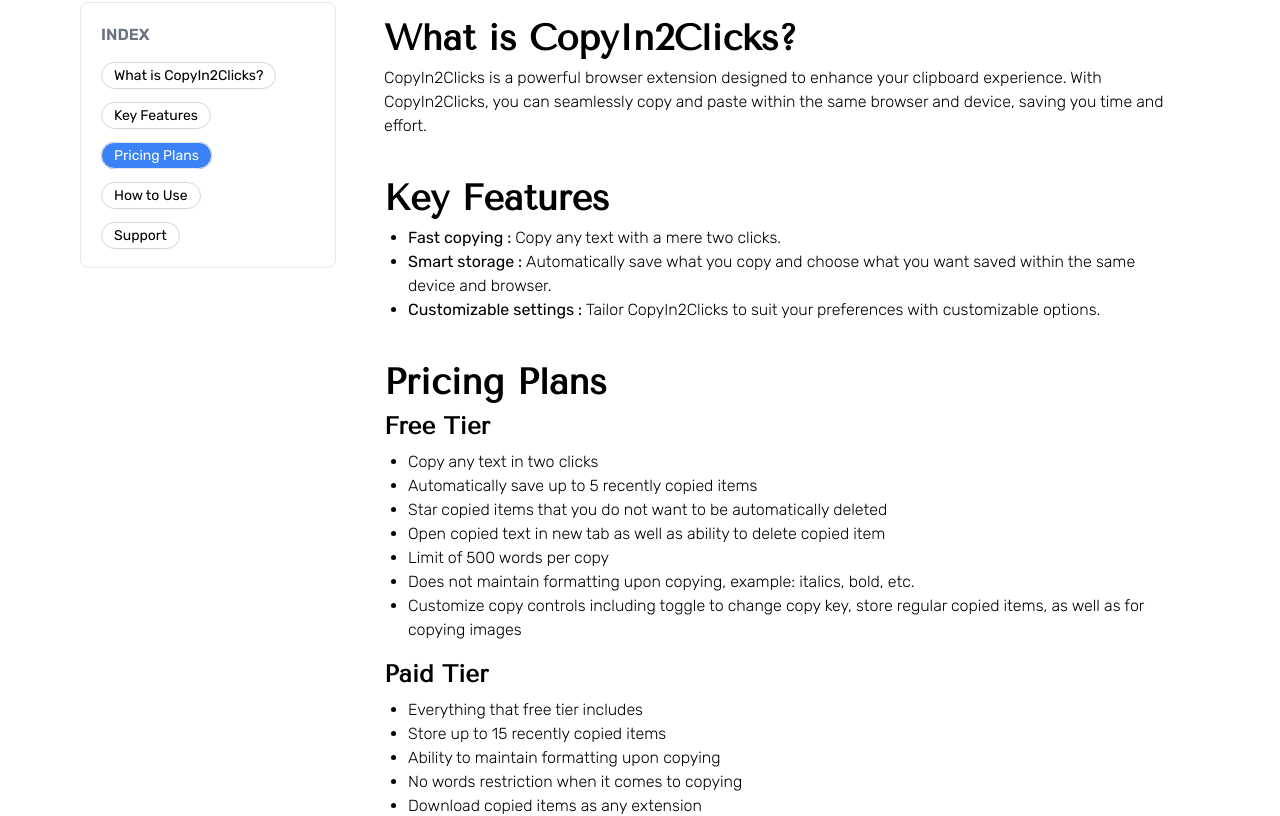
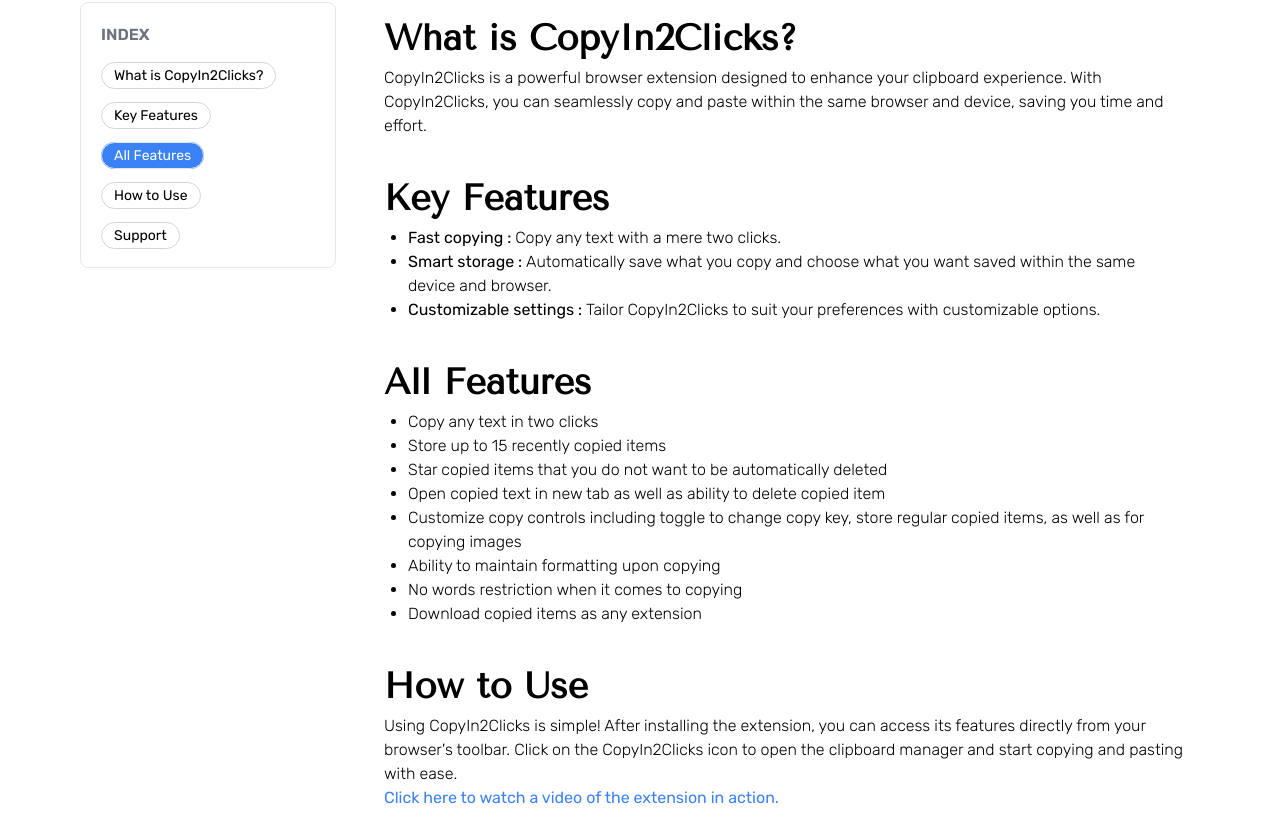
Before and after one commit to asamzaman87/copyin2clicks, a Next.js app: page /about in a window 1280 px wide. Shown: the part 286-1102 px from the top of the page. Built offline with nearby package versions, Linux system fonts and the light colour scheme; no server answers.

Commit message:
Remove Pricing Tiers from about page and convert it to all features section

```diff
--- a/src/components/ui/scrollspy.tsx
+++ b/src/components/ui/scrollspy.tsx
@@ -42,34 +42,23 @@
         ),
     },
     {
-    id: "pricing",
-    label: "Pricing Plans",
+        id: "all-features",
+        label: "All Features",
         content: (
             <>
-        <h2 className="text-2xl font-semibold mb-2">Free Tier</h2>
                 <ul className="list-disc ml-6 mb-4">
                     <li>Copy any text in two clicks</li>
-          <li>Automatically save up to 5 recently copied items</li>
+                    <li>Store up to 15 recently copied items</li>
                     <li>
                         Star copied items that you do not want to be automatically deleted
                     </li>
                     <li>
                         Open copied text in new tab as well as ability to delete copied item
                     </li>
-          <li>Limit of 500 words per copy</li>
-          <li>
-            Does not maintain formatting upon copying, example: italics, bold,
-            etc.
-          </li>
                     <li>
                         Customize copy controls including toggle to change copy key, store
                         regular copied items, as well as for copying images
                     </li>
-        </ul>
-        <h2 className="text-2xl font-semibold mb-2">Paid Tier</h2>
-        <ul className="list-disc ml-6">
-          <li>Everything that free tier includes</li>
-          <li>Store up to 15 recently copied items</li>
                     <li>Ability to maintain formatting upon copying</li>
                     <li>No words restriction when it comes to copying</li>
                     <li>Download copied items as any extension</li>
@@ -93,20 +82,25 @@
     },
 ];
 
-const ScrollSpy = () => {
+const ScrollSpy = () =>
+{
     const [activeSection, setActiveSection] = useState(sections[0].id);
     const contentRef = useRef<HTMLDivElement>(null);
 
-  useEffect(() => {
-    const handleScroll = () => {
+    useEffect(() =>
+    {
+        const handleScroll = () =>
+        {
             const contentElements = contentRef.current?.children;
             if (!contentElements) return;
 
             let activeId = sections[0].id;
 
-      Array.from(contentElements).forEach((element) => {
+            Array.from(contentElements).forEach((element) =>
+            {
                 const boundingRect = element.getBoundingClientRect();
-        if (boundingRect.top <= window.innerHeight / 2) {
+                if (boundingRect.top <= window.innerHeight / 2)
+                {
                     activeId = element.id;
                 }
             });
@@ -138,8 +132,7 @@
                                         spy={true}
                                         smooth={true}
                                         duration={500}
-                    className={`cursor-pointer px-3 py-1 text-sm border rounded-full mr-1 ${
-                      activeSection === section.id
+                                        className={`cursor-pointer px-3 py-1 text-sm border rounded-full mr-1 ${activeSection === section.id
                                             ? "bg-blue-500 text-white active-link"
                                             : "bg-white text-black border-gray-300"
                                             }`}
```
Lines whose indentation alone changed are shown as unchanged.
